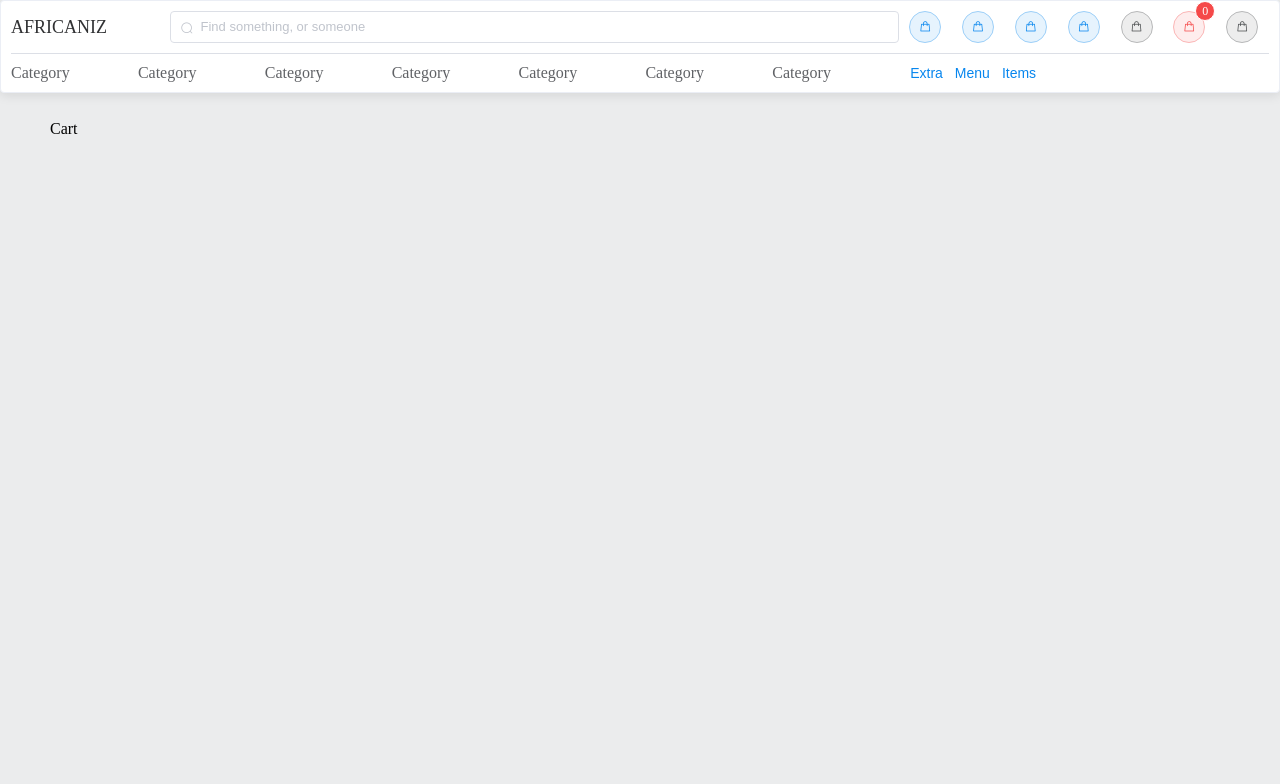
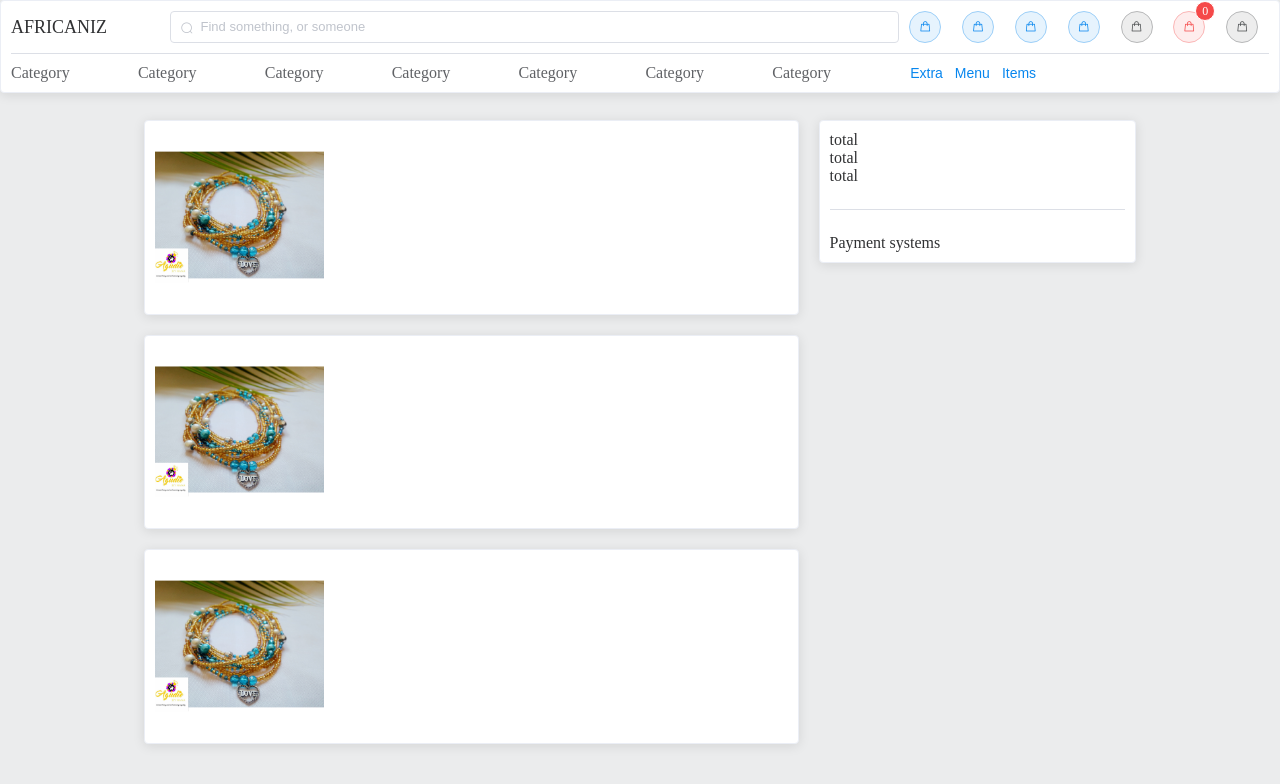
Before and after one commit to Nuerkie-Opt/shop-web, a Vue app: page /cart in a window 1280 px wide. Shown: the top 784 px of the page. Built offline with nearby package versions, Linux system fonts and the light colour scheme.

Commit message:
the cart

```diff
--- /dev/null
+++ b/src/components/elements/CartItem.vue
@@ -0,0 +1,27 @@
+<template>
+  <el-card>
+    <el-row>
+      <el-col :xs="12" :sm="10" :md="8">
+        <el-image
+          style="width:80%;"
+          :src="item.images[0]"
+          :preview-src-list="item.images"
+        ></el-image>
+      </el-col>
+      <el-col :xs="6" :sm="7" :md="8"></el-col>
+      <el-col :xs="6" :sm="7" :md="8"></el-col>
+    </el-row>
+  </el-card>
+</template>
+
+<script>
+export default {
+  props: ["item"]
+};
+</script>
+
+<style scoped>
+.el-card {
+  margin-bottom: 20px;
+}
+</style>
--- a/src/components/shop/Cart.vue
+++ b/src/components/shop/Cart.vue
@@ -1,5 +1,41 @@
 <template>
-    <div>
-        Cart
-    </div>
+  <el-row :gutter="20">
+    <el-col :xs="24" :sm="16">
+      <template v-for="(cart,i) in cartItems">
+        <CartItem :item="cart.item" :key="i"></CartItem>
+      </template>
+    </el-col>
+    <el-col :xs="24" :sm="8">
+      <el-card>
+        <div>total</div>
+        <div>total</div>
+        <div>total</div>
+        <el-divider></el-divider>
+        <div>Payment systems</div>
+      </el-card>
+    </el-col>
+  </el-row>
 </template>
+
+<script>
+import CartItem from "../elements/CartItem.vue";
+import { mapState } from "vuex";
+
+export default {
+  components: {
+    CartItem
+  },
+  computed: {
+    ...mapState(["cartItems"])
+  }
+};
+</script>
+
+<style scoped>
+@media only screen and (min-width: 768px) {
+  .el-row{
+    padding-left:8%;
+    padding-right:8%;
+  }
+}
+</style>
--- /dev/null
+++ b/src/data/cartData.js
@@ -0,0 +1,79 @@
+const cartData = [
+    {
+        item:{
+            id:1,
+            name:'Twig Node',
+            desc:'A node in a tree with degree sequence',
+            link:'twig-node',
+            likes:99,
+            liked:false,
+            price:100,
+            images:[
+                '/images/3.jpg',
+                '/images/1.jpg',
+            ],
+            tags:[
+                'tree','twig','node'
+            ],
+            canvas:'card',
+            mode:'image'
+        },
+        quantity: 99,
+        options:{
+            size:99,
+            color:'Blue'
+        }
+    },
+    {
+        item:{
+            id:1,
+            name:'Twig Node',
+            desc:'A node in a tree with degree sequence',
+            link:'twig-node',
+            likes:99,
+            liked:false,
+            price:100,
+            images:[
+                '/images/3.jpg',
+                '/images/1.jpg',
+            ],
+            tags:[
+                'tree','twig','node'
+            ],
+            canvas:'card',
+            mode:'image'
+        },
+        quantity: 99,
+        options:{
+            size:99,
+            color:'Blue'
+        }
+    },
+    {
+        item:{
+            id:1,
+            name:'Twig Node',
+            desc:'A node in a tree with degree sequence',
+            link:'twig-node',
+            likes:99,
+            liked:false,
+            price:100,
+            images:[
+                '/images/3.jpg',
+                '/images/1.jpg',
+            ],
+            tags:[
+                'tree','twig','node'
+            ],
+            canvas:'card',
+            mode:'image'
+        },
+        quantity: 99,
+        options:{
+            size:99,
+            color:'Blue'
+        }
+    }
+]
+
+export default cartData;
--- a/src/data/index.js
+++ b/src/data/index.js
@@ -1,10 +1,12 @@
 import ItemsData from './ItemsData.js';
 import MenusData from './MenusData.js';
+import cartData from './cartData.js';
 
 const data = {
     state : {
         productMatrix: [ItemsData],
-        menus: MenusData
+        menus: MenusData,
+        cartItems: cartData
     }
 };
 
--- a/src/pages/Shop.vue
+++ b/src/pages/Shop.vue
@@ -40,12 +40,24 @@ export default {
 .el-card__body {
   padding: 10px;
 }
+
 .el-main {
   margin-top: 100px;
+  margin-left: 10px;
+  margin-right: 10px;
+  padding-top: 5px;
+  padding-left: 5px;
+  padding-right: 5px;
+}
+
+@media only screen and (min-width: 768px) {
+  .el-main {
   margin-left: 30px;
   margin-right: 30px;
   padding-top: 20px;
   padding-left: 20px;
   padding-right: 20px;
 }
+}
+
 </style>
```
